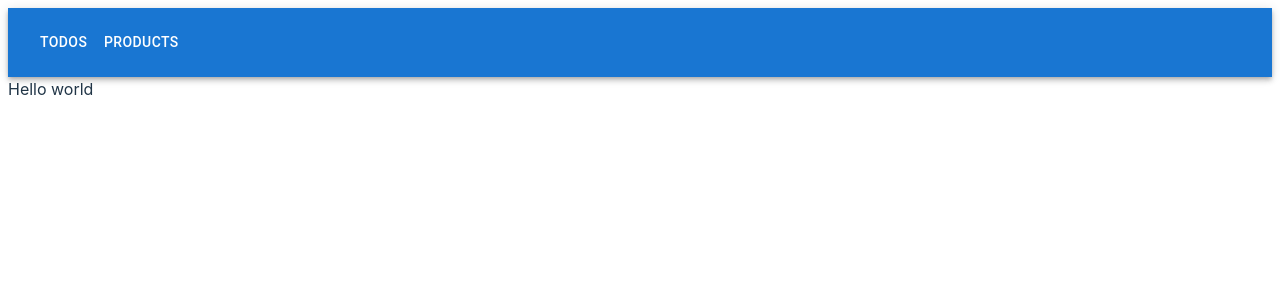
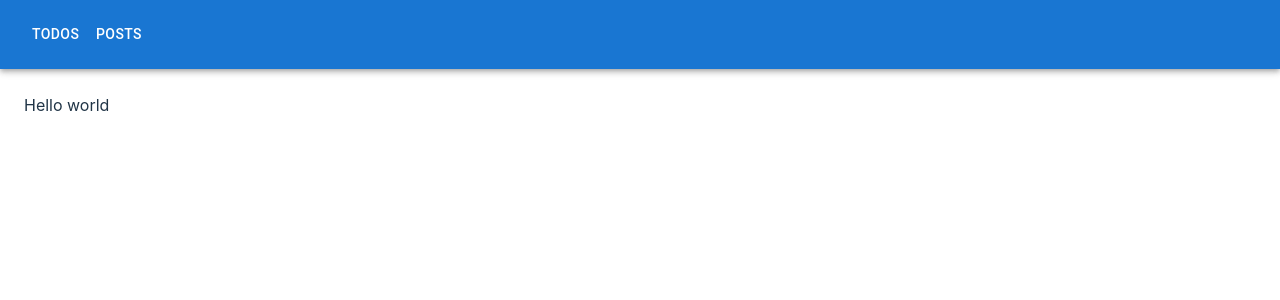
Before and after one commit to AbanoubMagdy1/reduxtoolkit-demo, a React (Vite) app: page / in a window 1280 px wide. Shown: the top 300 px of the page. Built offline with nearby package versions, Linux system fonts and the light colour scheme.

Commit message:
Create todo route

```diff
--- /dev/null
+++ b/src/App.jsx
@@ -0,0 +1,19 @@
+import { Box } from '@mui/system'
+import React from 'react'
+import { Route, Routes } from 'react-router-dom'
+import Navbar from './components/Navbar'
+import TodoRoute from './pages/TodoRoute'
+
+export default function App () {
+  return (
+    <>
+        <Navbar />
+        <Box sx={{ m: 3 }}>
+            <Routes>
+                <Route path="/" element={<div>Hello world</div>}/>
+                <Route path="/todos" element={<TodoRoute/>}/>
+            </Routes>
+        </Box>
+    </>
+  )
+}
--- a/src/actions/todosActions.js
+++ b/src/actions/todosActions.js
@@ -10,6 +10,7 @@ export function getTodos () {
   return async function get (dispatch) {
     dispatch({ type: todoTypes.LOADING_TODOS })
     const [res, err] = await handleAsync(getTodosRequest)
+
     if (err) {
       dispatch({ type: todoTypes.ERROR_TODOS, payload: err })
     } else {
--- /dev/null
+++ b/src/components/LoadErrorHandler.jsx
@@ -0,0 +1,24 @@
+import React from 'react'
+import { Alert, CircularProgress } from '@mui/material'
+import propTypes from 'prop-types'
+
+function LoadErrorHandler ({ error, loading, children }) {
+  return (
+    <div style={{ marginTop: '1rem' }}>
+    {loading && <div style={{ textAlign: 'center' }}>
+        <CircularProgress size={150} />
+      </div>}
+    {error && <Alert severity="error">An error occured, Try again later</Alert>}
+    {children}
+    </div>
+
+  )
+}
+
+LoadErrorHandler.propTypes = {
+  error: propTypes.object,
+  loading: propTypes.bool,
+  children: propTypes.node
+}
+
+export default LoadErrorHandler
--- a/src/components/Navbar.jsx
+++ b/src/components/Navbar.jsx
@@ -10,7 +10,7 @@ import Button from '@mui/material/Button'
 import MenuItem from '@mui/material/MenuItem'
 import { Link } from 'react-router-dom'
 
-const pages = ['Todos', 'Products']
+const pages = ['Todos', 'Posts']
 
 function ResponsiveAppBar () {
   const [anchorElNav, setAnchorElNav] = React.useState(null)
--- a/src/index.css
+++ b/src/index.css
@@ -13,6 +13,12 @@
   -webkit-font-smoothing: antialiased;
   -moz-osx-font-smoothing: grayscale;
   -webkit-text-size-adjust: 100%;
+}
+
+*{
+  margin: 0;
+  padding: 0;
+  box-sizing: border-box;
 }
 
 a{
--- a/src/main.jsx
+++ b/src/main.jsx
@@ -1,20 +1,16 @@
 import React from 'react'
 import ReactDOM from 'react-dom/client'
 import { Provider } from 'react-redux'
-import { BrowserRouter, Route, Routes } from 'react-router-dom'
+import { BrowserRouter } from 'react-router-dom'
 import './index.css'
 import store from './store'
 
-import Navbar from './components/Navbar'
+import App from './App'
 
 ReactDOM.createRoot(document.getElementById('root')).render(
   <Provider store={store}>
     <BrowserRouter >
-      <Navbar />
-      <Routes>
-        <Route path="/" element={<div>Hello world</div>}/>
-        <Route path="/todos" element={<div>Todos</div>}/>
-      </Routes>
+      <App/>
     </BrowserRouter>
   </Provider>
 )
--- /dev/null
+++ b/src/pages/TodoRoute.jsx
@@ -0,0 +1,27 @@
+import React, { useEffect } from 'react'
+import { useDispatch, useSelector } from 'react-redux'
+
+import { getTodos } from '../actions/todosActions'
+import LoadErrorHandler from '../components/LoadErrorHandler'
+
+function TodoRoute () {
+  const { data, error, loading } = useSelector(state => state.todos)
+  const dispatch = useDispatch()
+
+  useEffect(() => {
+    dispatch(getTodos())
+  }, [])
+
+  console.log({ data, error, loading })
+
+  return (
+    <>
+        <h2>Todos</h2>
+        <LoadErrorHandler error={error} loading={loading}>
+            {data?.slice(0, 20).map(todo => <p key={todo.id}>{todo.title}</p>)}
+        </LoadErrorHandler>
+    </>
+  )
+}
+
+export default TodoRoute
```
